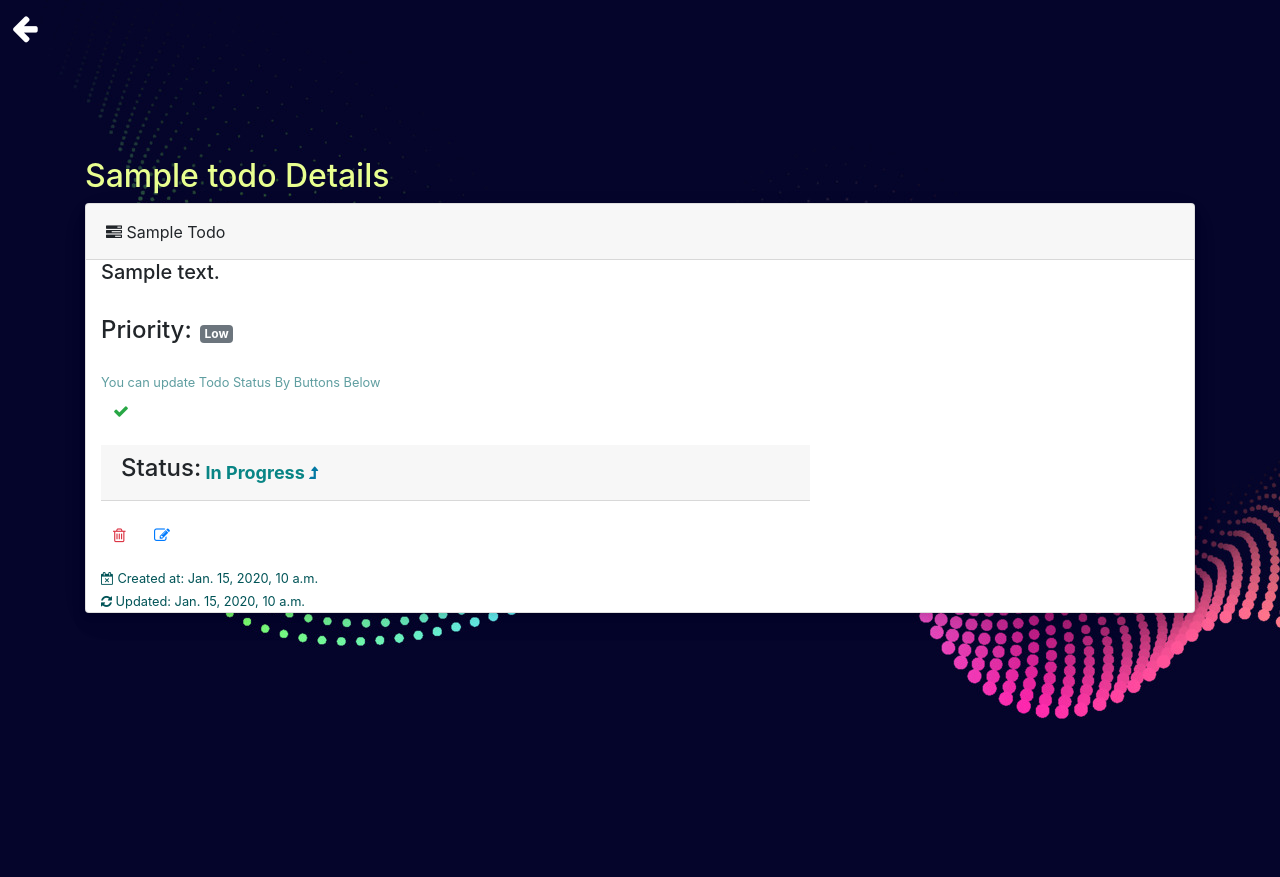
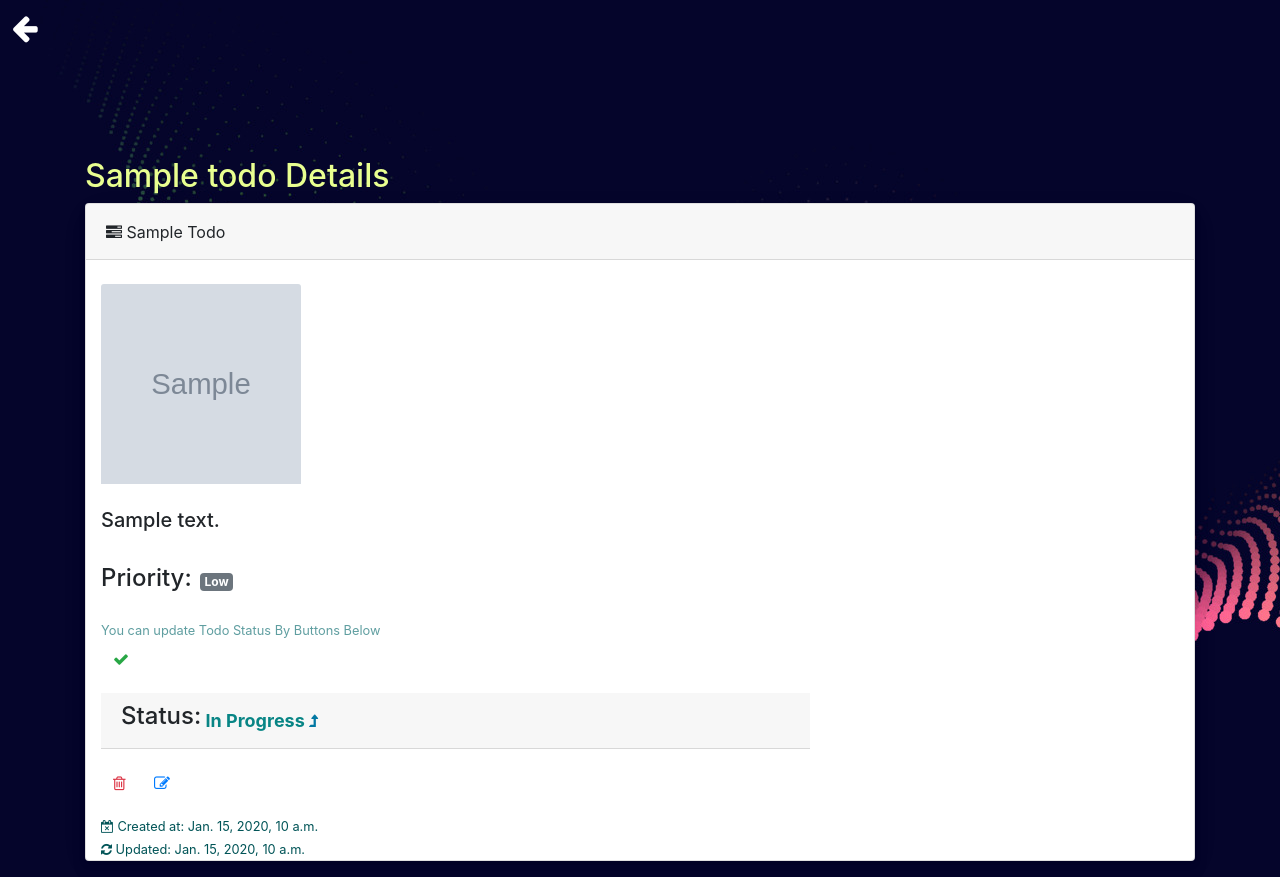
Before and after one commit to mosihere/Todo-App, a Django app: page /todo/1 in a window 1280 px wide. Before the commit the page ends 719 px from the top, so only its background shows below. Run offline with Django 5.2, Linux system fonts and the light colour scheme; a user stored in the database is signed in; tables that the repository leaves empty hold one stand-in row (values such as "Sample post"); grey boxes marked "Sample" are stand-in pictures; some libraries are stand-ins or nearby versions.

Commit message:
now uploaded images will show in index and detail files

```diff
--- a/todo/templates/todo/detail.html
+++ b/todo/templates/todo/detail.html
@@ -42,6 +42,10 @@
 
             <div class="col-md-8">
 
+                <br>
+                <img style="height: 200px;width: 200px;" src="{{todo.image.url}}" class="card-img-top" alt="..." alt="A generic square placeholder image with rounded corners in a figure.">
+                <br>
+                <br>
                 <h5>{{ todo.details }}</h5>
                 <br>
                 {% if todo.priority == 'M' %}
```
Also changed, not shown: todo/templates/todo/index.html (+6 -3 lines).
